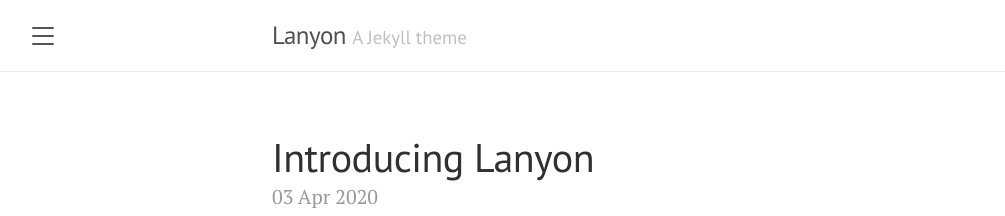
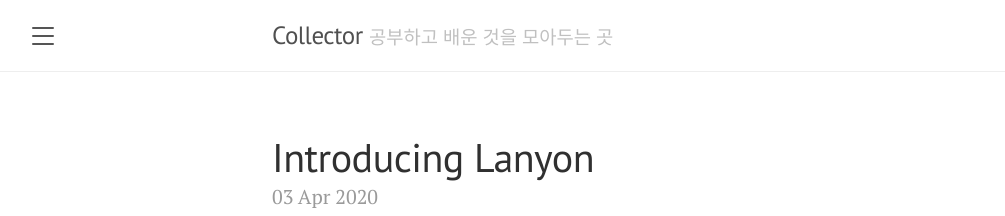
Before and after one commit to myungchulkang/github_blog, a Jekyll site: the page built from index.html, in a window 1280 px wide and 900 px high. Shown: the top 216 px of the window, without its empty margins (8-1013 px from the left). Built offline with Jekyll 4.4.1, drawn with Linux system fonts in a browser that asks for light colours; the list of posts is cut into pages by our own code.

Commit message:
name 수정

```diff
--- a/_config.yml
+++ b/_config.yml
@@ -1,8 +1,8 @@
 # Setup
-title:               Lanyon
-tagline:             'A Jekyll theme'
+title:               Collector
+tagline:             '공부하고 배운 것을 모아두는 곳'
 description:         'A reserved <a href="https://jekyllrb.com" target="_blank">Jekyll</a> theme that places the utmost gravity on content with a hidden drawer. Made by <a href="https://twitter.com/mdo" target="_blank">@mdo</a>.'
-url:                 http://lanyon.getpoole.com
+url:                 https://myungchulkang.github.io
 baseurl:             ''
 paginate:            5
 permalink:           pretty
```
